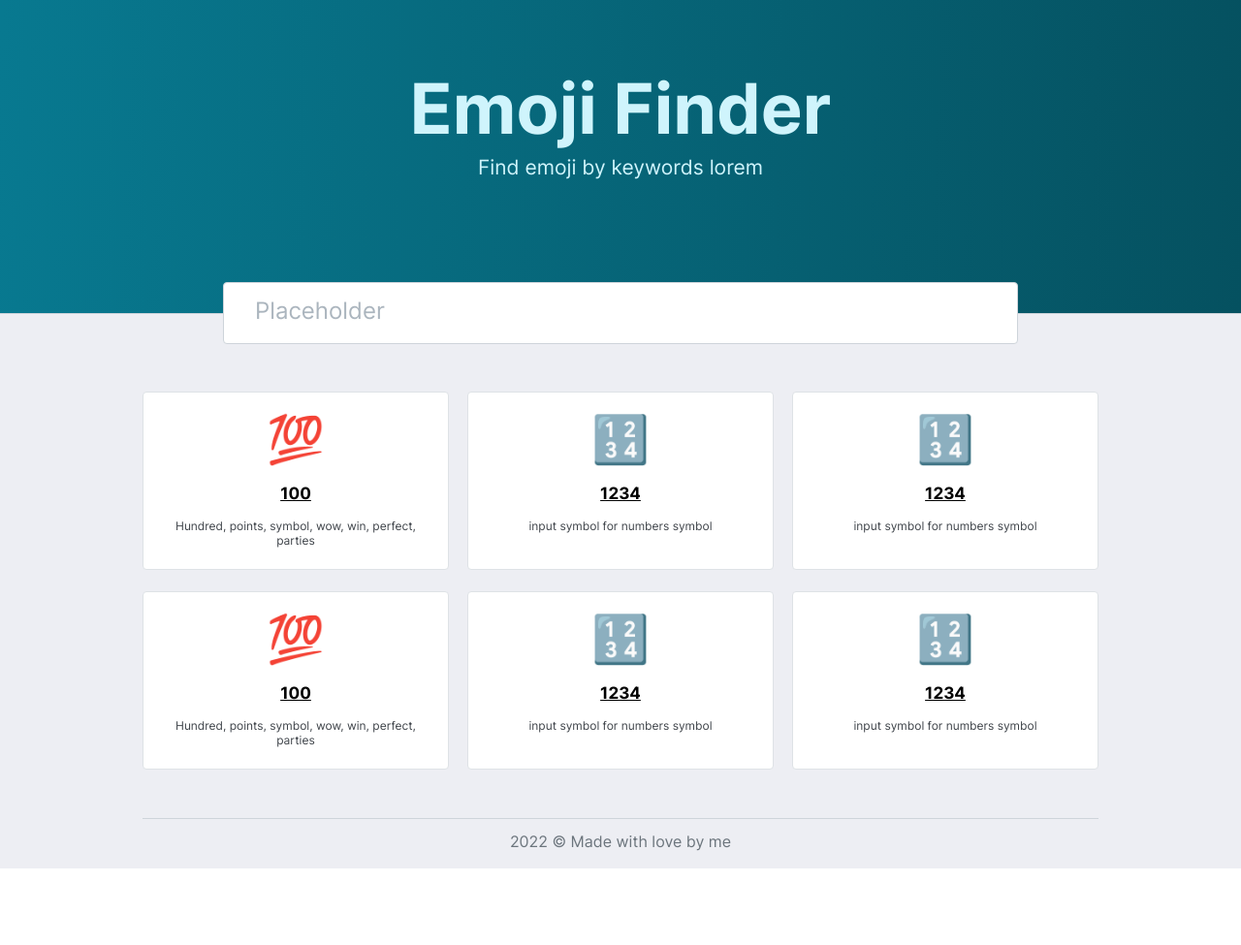
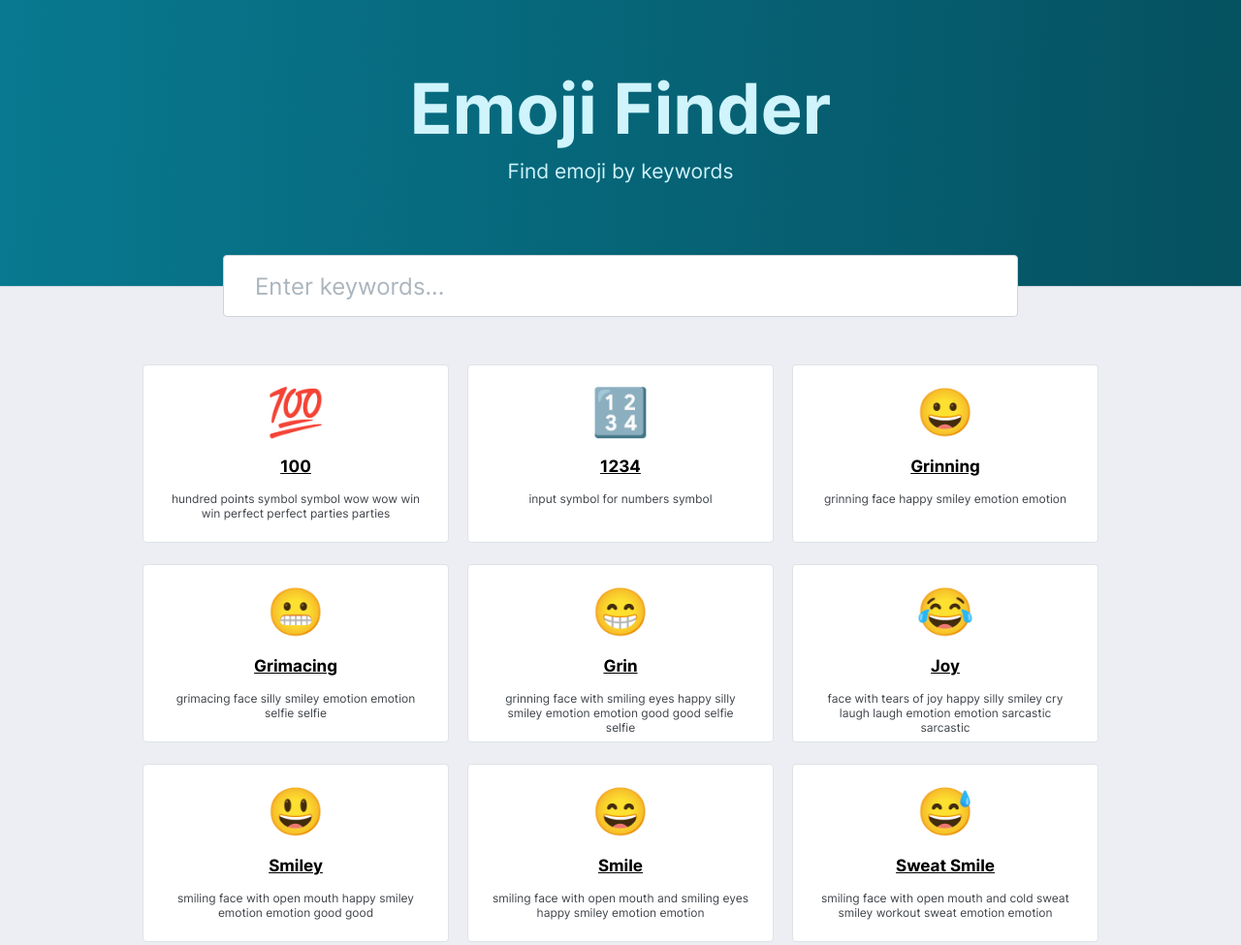
Before and after one commit to igorski4/emoji-finder, a plain HTML site: page index.html in a window 1280 px wide. Shown: the top 975 px of the page at 97% size. Before the commit the page ends 896 px from the top, so only its background shows below. Drawn offline with Linux system fonts and the light colour scheme; files whose address does not match are found by name.

Commit message:
auto create emoji card

```diff
--- a/index.html
+++ b/index.html
@@ -11,68 +11,26 @@
     <div class="body-wrapper">
       <header class="header">
         <div class="container">
-          <div class="header__wrapper">
           <h1 class="header__title">Emoji Finder</h1>
-            <p class="header__subtitle">Find emoji by keywords lorem</p>
-            <form action="" method="post">
+          <p class="header__subtitle">Find emoji by keywords</p>
           <input
             class="header__input"
             type="text"
-                placeholder="Placeholder"
+            placeholder="Enter keywords..."
           />
-            </form>
-          </div>
         </div>
       </header>
       <main class="main">
         <div class="container">
-          <div class="main__wrapper">
-            <div class="main__grid grid">
-              <div class="grid__item item">
-                <p class="item__symbol">💯</p>
-                <p class="item__title">100</p>
-                <p class="item__keywords">
-                  Hundred, points, symbol, wow, win, perfect, parties
-                </p>
-              </div>
-              <div class="grid__item item">
-                <p class="item__symbol">🔢</p>
-                <p class="item__title">1234</p>
-                <p class="item__keywords">input symbol for numbers symbol</p>
-              </div>
-              <div class="grid__item item">
-                <p class="item__symbol">🔢</p>
-                <p class="item__title">1234</p>
-                <p class="item__keywords">input symbol for numbers symbol</p>
-              </div>
-              <div class="grid__item item">
-                <p class="item__symbol">💯</p>
-                <p class="item__title">100</p>
-                <p class="item__keywords">
-                  Hundred, points, symbol, wow, win, perfect, parties
-                </p>
-              </div>
-              <div class="grid__item item">
-                <p class="item__symbol">🔢</p>
-                <p class="item__title">1234</p>
-                <p class="item__keywords">input symbol for numbers symbol</p>
-              </div>
-              <div class="grid__item item">
-                <p class="item__symbol">🔢</p>
-                <p class="item__title">1234</p>
-                <p class="item__keywords">input symbol for numbers symbol</p>
-              </div>
-            </div>
-          </div>
+          <div class="main__grid grid"></div>
         </div>
       </main>
       <footer class="footer">
         <div class="container">
-          <div class="footer__wrapper">
           <h2 class="footer__title">2022 © Made with love by me</h2>
-          </div>
         </div>
       </footer>
     </div>
+    <script type="module" src="./scripts/script.js"></script>
   </body>
 </html>
--- /dev/null
+++ b/scripts/script.js
@@ -0,0 +1,28 @@
+import { data } from "./data.js";
+
+let input = document.querySelector(".header__input");
+// let title = document.querySelector(".header__title");
+// input.addEventListener("input", () => (title.innerHTML = input.value));
+
+for (let el of data) {
+  let divEmoji = document.createElement("div");
+  divEmoji.className = "grid__item item";
+
+  let pSymbol = document.createElement("p");
+  pSymbol.innerHTML = el.symbol;
+  pSymbol.className = "item__symbol";
+  divEmoji.append(pSymbol);
+
+  let pTitle = document.createElement("h2");
+  pTitle.innerHTML = el.title;
+  pTitle.className = "item__title";
+  divEmoji.append(pTitle);
+
+  let pKeywords = document.createElement("p");
+  pKeywords.innerHTML = el.keywords;
+  pKeywords.className = "item__keywords";
+  divEmoji.append(pKeywords);
+
+  let gridEmoji = document.querySelector(".main__grid");
+  gridEmoji.append(divEmoji);
+}
--- a/styles/sass/_config.sass
+++ b/styles/sass/_config.sass
@@ -19,11 +19,13 @@ body
   flex-direction: column
 
 .header
+  padding-top: 68px
+
   background: linear-gradient(92.33deg, #087990 0.12%, #055160 100%)
   border-bottom: 1px solid #CED4DA
-  &__wrapper
-    padding-top: 68px
   &__title
+    margin-bottom: 4px
+
     text-align: center
     font-style: normal
     font-weight: 700
@@ -31,7 +33,7 @@ body
     line-height: 87px
     color: #CFF4FC
   &__subtitle
-    margin-bottom: 68px
+    margin-bottom: 36px
 
     text-align: center
     font-style: normal
@@ -47,6 +49,11 @@ body
     margin: 0 auto
     padding-left: 32px
 
+
+    font-style: normal
+    font-weight: 400
+    font-size: 24px
+    line-height: 21px
     border: 1px solid #CED4DA
     border-radius: 4px
     &::placeholder
@@ -55,15 +62,13 @@ body
       font-size: 24px
       line-height: 21px
       color: #ABB5BE
-    &:focus
-      outline: none
 
 .main
   flex: 1 1 auto
+  padding-top: 80px
+  padding-bottom: 50px
+
   background: #EDEEF3
-  &__wrapper
-    padding-top: 80px
-    padding-bottom: 50px
   &__grid
     display: grid
     grid-template-columns: repeat(auto-fit, 316px)
@@ -103,11 +108,11 @@ body
     color: #3F444A
 
 .footer
+  padding-top: 13px
+  padding-bottom: 17px
+  border-top: 1px solid #CED4DA
+
   background: #EDEEF3
-  &__wrapper
-    padding-top: 13px
-    padding-bottom: 17px
-    border-top: 1px solid #CED4DA
   &__title
     font-style: normal
     font-weight: 400
```
Also changed, not shown: styles/styles.css, 1 other file. Lines whose indentation alone changed are shown as unchanged.
